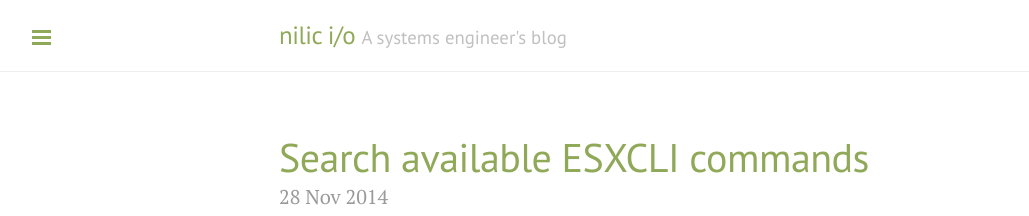
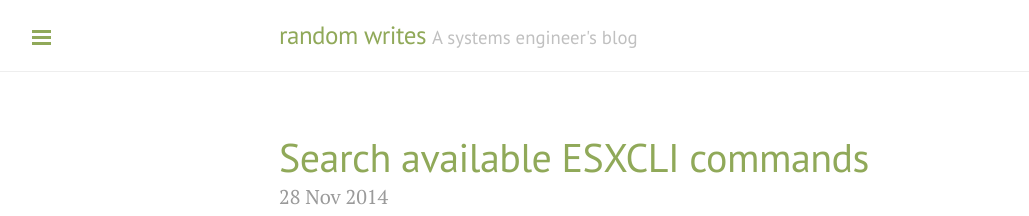
Before and after one commit to nilic/nilic.github.io, a Jekyll site: the page built from index.html, in a window 1280 px wide. Shown: the top 216 px of the page, without its empty margins (1-1030 px from the left). Built offline with Jekyll 4.4.1, drawn with Linux system fonts in a browser that asks for light colours; Markdown is read by kramdown in place of the engine named in the settings; the list of posts is cut into pages by our own code.

Commit message:
changed blog's name (again..)

```diff
--- a/_config.yml
+++ b/_config.yml
@@ -9,7 +9,7 @@ permalink:           pretty
 relative_permalinks: true
 
 # Setup
-title:               nilic i/o
+title:               random writes
 tagline:             'A systems engineer''s blog'
 description:         'VMware virtualization/cloud, DevOps and IT infrastructure topics and howtos. Less is more.'
 url:                 http://nilic.github.com
```
